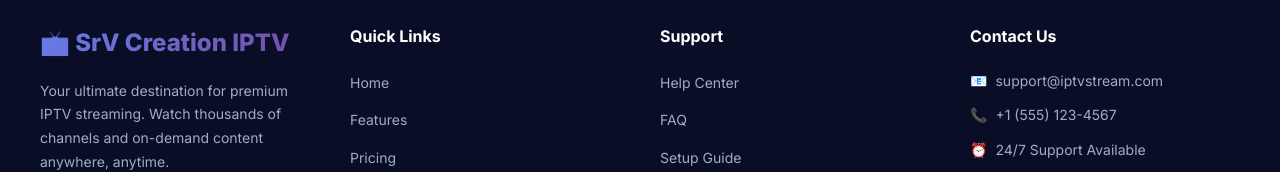
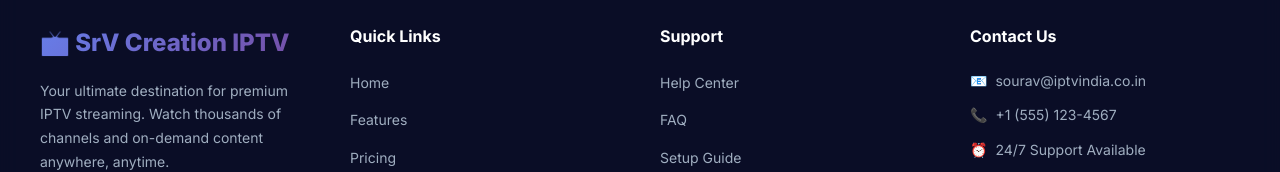
Before and after one commit to souravslg/IPTV, a Next.js app: page / in a window 1280 px wide. Shown: the part 4221-4393 px from the top of the page. Built offline with nearby package versions, Linux system fonts and the light colour scheme.

Commit message:
Update contact email to sourav@iptvindia.co.in

```diff
--- a/src/components/Footer.tsx
+++ b/src/components/Footer.tsx
@@ -164,11 +164,11 @@
                                 gap: '8px',
                             }}>
                                 <span>📧</span>
-                                <a href="mailto:support@iptvstream.com" style={{
+                                <a href="mailto:sourav@iptvindia.co.in" style={{
                                     color: '#a0aec0',
                                     textDecoration: 'none',
                                 }}>
-                                    support@iptvstream.com
+                                    sourav@iptvindia.co.in
                                 </a>
                             </li>
                             <li style={{
```
